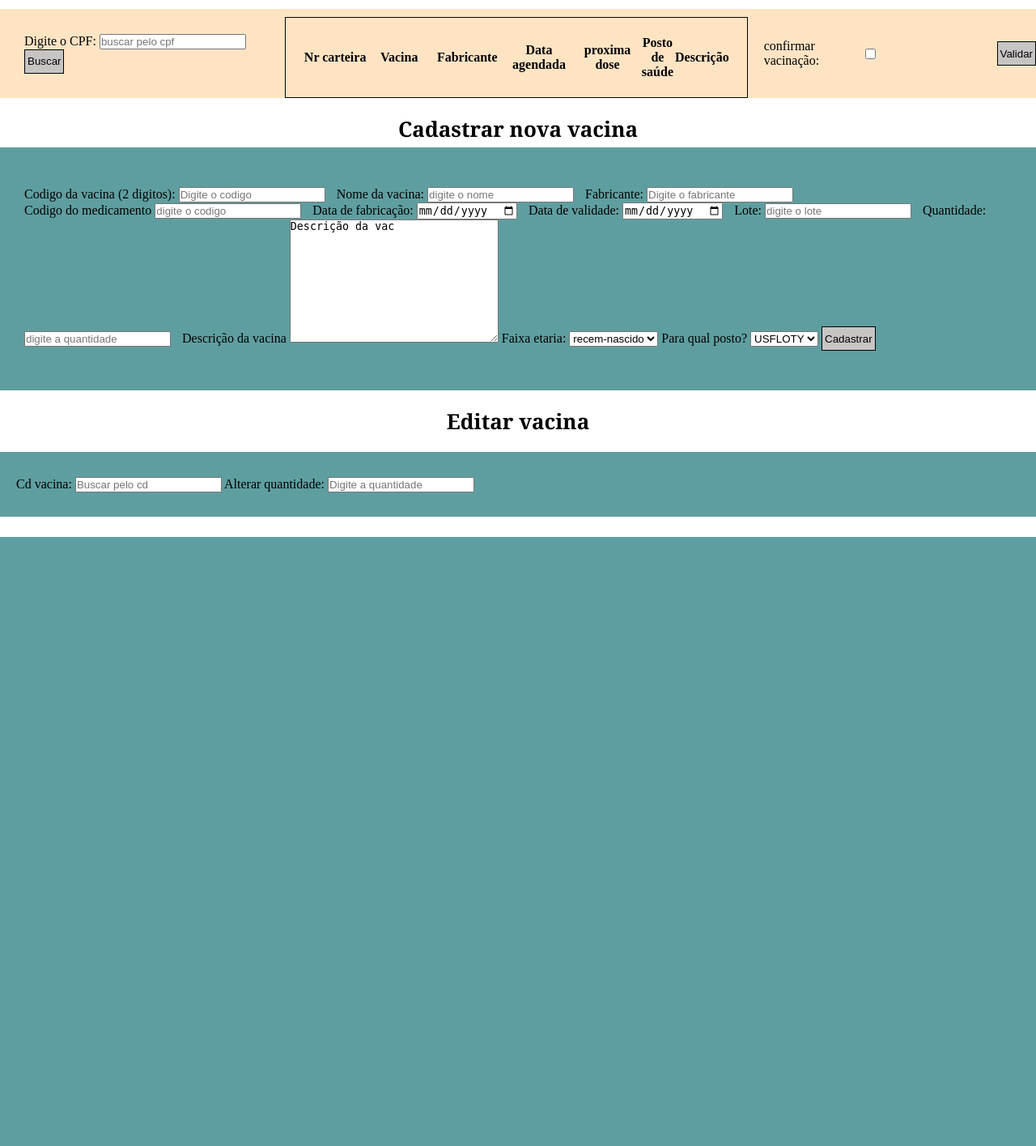
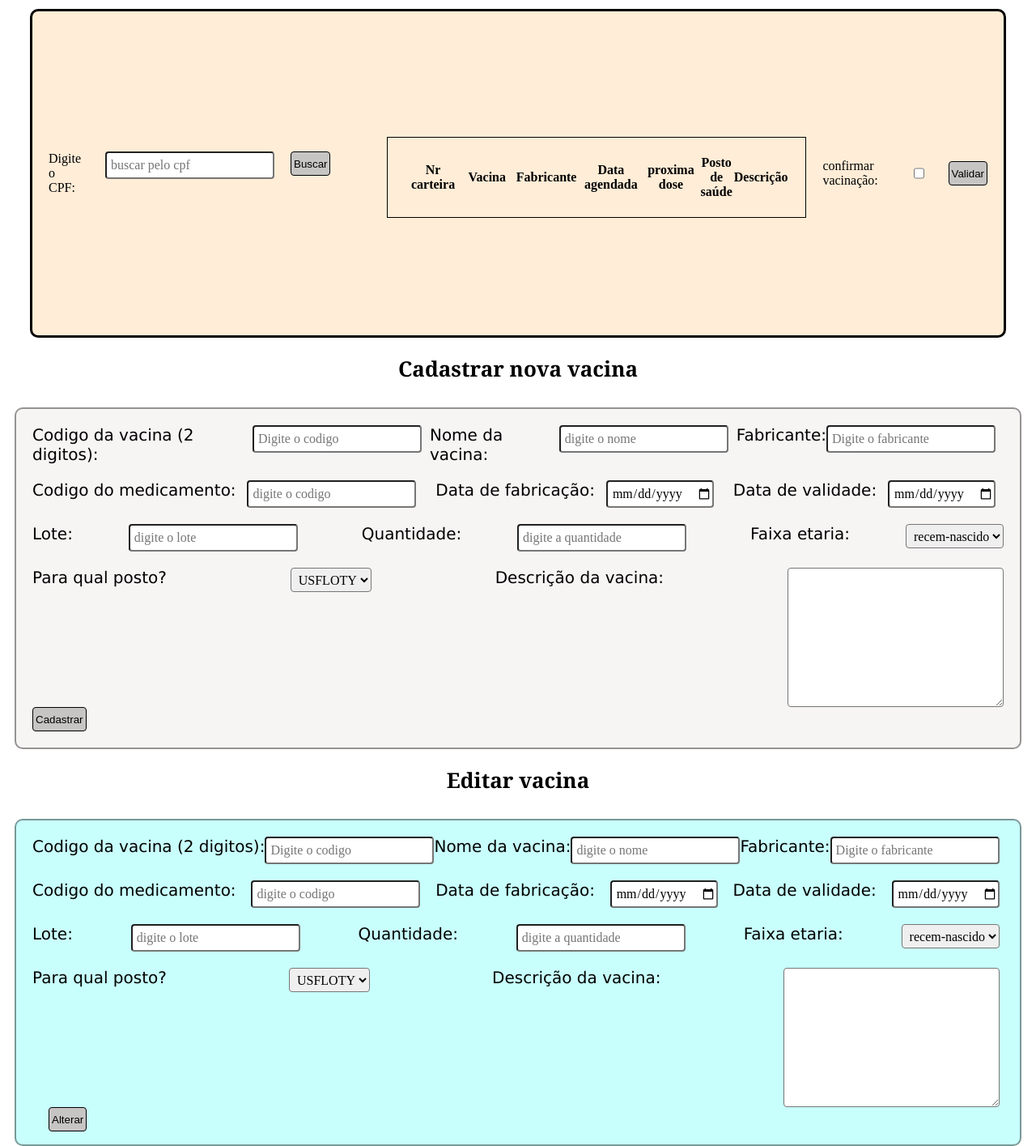
Before and after one commit to matheuscorregiari/Cardlab, a PHP site: page / in a window 1280 px wide. Shown: the part 137-1552 px from the top of the page at 81% size. Before the commit the page ends 800 px from the top, so only its background shows below. Run offline with PHP 8.4, Linux system fonts and the light colour scheme; lists and menus that the app fills with data are empty.

Commit message:
buscando dados do paciente pelo cpf

```diff
--- a/src/screens/Adm/index.html
+++ b/src/screens/Adm/index.html
@@ -7,6 +7,7 @@
     <link rel="stylesheet" href="./style/main.css">
     <script src="https://code.jquery.com/jquery-3.6.0.min.js" integrity="sha256-/xUj+3OJU5yExlq6GSYGSHk7tPXikynS7ogEvDej/m4=" crossorigin="anonymous"></script>
     <script defer src="../../controllers/vaccineController.js"></script>
+    <script defer src="../../controllers/validationVaccine.js"></script>
     <title>Bem vindo adm</title>
 </head>
 <body>
@@ -36,14 +37,17 @@
 
 
         <h3>Validar na carteira de vacina do paciente</h3>
+        <div class="containerValidation">
             <div class="validarPaciente">
-            <form action="" method="POST">
+                <form action="" method="POST" onsubmit="ValidationVaccine.sendData(event)">
+                    <div class="buscarPaciente">
                         <label for="cpf">Digite o CPF:</label>
-                <input type="text" placeholder="buscar pelo cpf">
+                        <input type="text" placeholder="buscar pelo cpf" id="searchCpf">
 
-                <button class="btnBuscar" type="submit">Buscar</button>
+                        <button class="btnBuscar" type="submit" >Buscar</button>
+                    </div>
                 </form>
-            <table class="tabela">
+                <table class="tabela" id="table">
                     <thead>
                         <tr>
                             <th>Nr carteira</th>
@@ -55,19 +59,22 @@
                             <th>Descrição</th>
                         </tr>
                     </thead>
-                <tbody id="body">
-                </tbody>
                 </table>
                 confirmar vacinação:
                 <input type="checkbox">
-
+                <div class="itemBtnValidar">
                     <button class="btnValidar">Validar</button>
                 </div>
+            </div>
+        </div>
+
 
         <h3>Cadastrar nova vacina</h3>
+           <div class="containerCadastrarVacina">
             <div class="cadastrarVacina">
                 <form action="" method="POST" onsubmit="Form.sendForm(event)">
 
+                    <div class="itemCadastrarVacina">
                             <label for="cdvacina">Codigo da vacina (2 digitos):</label>
                             <input type="number" placeholder="Digite o codigo" id="idVaccine">
 
@@ -79,11 +86,11 @@
                             <label for="fbvac">Fabricante:</label>
                             <input type="text" placeholder="Digite o fabricante" id="manufacturerVaccine">
 
+                        </div>
 
 
-                    <br>
-
-                    <label for="cdmedicamento">Codigo do medicamento</label>
+                        <div class="itemCadastrarVacina">
+                            <label for="cdmedicamento">Codigo do medicamento:</label>
                             <input type="number" placeholder="digite o codigo" id="idMedicine">
 
                             <label for="dtfab">Data de fabricação:</label>
@@ -91,15 +98,16 @@
 
                             <label for="dtval">Data de validade:</label>
                             <input type="date" id="dateValidity">
+                        </div>
 
+                        <div class="itemCadastrarVacina">
                             <label for="lote">Lote:</label>
                             <input type="text" placeholder="digite o lote" id="batch">
 
                             <label for="qntvac">Quantidade:</label>
                             <input type="number" placeholder="digite a quantidade" id="amountVaccine">
 
-                    <label for="desc">Descrição da vacina</label>
-                    <textarea name="desc" cols="30" rows="10" id="description">Descrição da vac</textarea>
+
 
                             <label for="categoria">Faixa etaria:</label>
                             <select name="categoria" id="category">
@@ -109,26 +117,83 @@
                                 <option value="adulto">adulto</option>
                                 <option value="idoso">idoso</option>
                             </select>
-
+                        </div>
+                        <div class="itemCadastrarVacina">
                             <label for="posto">Para qual posto?</label>
                             <select name="posto" id="posto">
                                 <option value="01">USFLOTY</option>
                             </select>
 
+                            <label for="desc">Descrição da vacina:</label>
+                            <textarea name="desc" cols="30" rows="10" id="description"></textarea>
+                        </div>
                         <button class="btnCadastrar">Cadastrar</button>
 
                 </form>
             </div>
+        </div>
+        <h3>Editar vacina</h3>
 
-        <h3>Editar vacina</h3>
+        <div class="containerEditarVacina">
             <div class="editarVacina">
                 <form action="" method="POST">
-                <label for="cdvac">Cd vacina:</label>
-                <input type="number" placeholder="Buscar pelo cd">
+                    <div class="itemCadastrarVacina">
+                        <label for="cdvacina">Codigo da vacina (2 digitos):</label>
+                        <input type="number" placeholder="Digite o codigo" id="idVaccine">
 
-                <label for="qntvac">Alterar quantidade:</label>
-                <input type="number" placeholder="Digite a quantidade">
+
+                        <label for="nmvacina">Nome da vacina:</label>
+                        <input type="text" placeholder="digite o nome" id="nameVaccine">
+
+
+                        <label for="fbvac">Fabricante:</label>
+                        <input type="text" placeholder="Digite o fabricante" id="manufacturerVaccine">
+
+                    </div>
+
+
+                    <div class="itemCadastrarVacina">
+                        <label for="cdmedicamento">Codigo do medicamento:</label>
+                        <input type="number" placeholder="digite o codigo" id="idMedicine">
+
+                        <label for="dtfab">Data de fabricação:</label>
+                        <input type="date" id="dateManufacturer">
+
+                        <label for="dtval">Data de validade:</label>
+                        <input type="date" id="dateValidity">
+                    </div>
+
+                    <div class="itemCadastrarVacina">
+                        <label for="lote">Lote:</label>
+                        <input type="text" placeholder="digite o lote" id="batch">
+
+                        <label for="qntvac">Quantidade:</label>
+                        <input type="number" placeholder="digite a quantidade" id="amountVaccine">
+
+
+
+                        <label for="categoria">Faixa etaria:</label>
+                        <select name="categoria" id="category">
+                            <option value="recem-nascido">recem-nascido</option>
+                            <option value="criança">criança</option>
+                            <option value="adolescente">adolescente</option>
+                            <option value="adulto">adulto</option>
+                            <option value="idoso">idoso</option>
+                        </select>
+                    </div>
+                    <div class="itemCadastrarVacina">
+                        <label for="posto">Para qual posto?</label>
+                        <select name="posto" id="posto">
+                            <option value="01">USFLOTY</option>
+                        </select>
+
+                        <label for="desc">Descrição da vacina:</label>
+                        <textarea name="desc" cols="30" rows="10" id="description"></textarea>
+                    </div>
+                    <button class="btnBuscar">Alterar</button>
+
                 </form>
+            </div>
         </div>
     </main>
 
--- a/src/screens/Adm/style/main.css
+++ b/src/screens/Adm/style/main.css
@@ -80,35 +80,78 @@ h3{
     margin-top: 20px;
 }
 
+* input , select {
+    border-radius: 4px;
+    height: 30px;
+    font-size: 16px;
+    font-family: 'Times New Roman', Times, serif;
+    padding-left: 5px;
+}
+
+* textarea{
+    border-radius: 4px;
+    font-size: 14px;
+    font-family: 'Times New Roman', Times, serif;
+    padding: 5px;
+}
+
+/* Validar paciente*/
+
+.containerValidation{
+    display: flex;
+    justify-content: center;
+    align-items: center;
+}
 
 .validarPaciente{
     margin-top: 10px;
     display: flex;
-    justify-content: flex-start;
-    background-color: bisque;
+    background-color: rgb(255, 237, 215);
     align-items: center;
-    padding-left: 30px;
+    width: 1200px;
+    height: 400px;
+    border: 3px solid black;
+    border-radius: 10px;
+
 }
 
-.validarPaciente .btnBuscar{
+.validarPaciente .buscarPaciente{
+    display: flex;
+    margin-left: 20px;
+}
+
+
+.buscarPaciente input{
+    margin-left: 30px;
+}
+
+.validarPaciente .itemBtnValidar{
+    display: flex;
+    margin-right: 20px;
+}
+
+.btnBuscar{
     height: 30px;
     background-color: rgb(199, 196, 196);
     color: black;
     border: 1px solid black;
     padding-left: 3px;
     padding-right: 3px;
+    margin-right: 20px;
+    margin-left: 20px;
+    border-radius: 4px;
 }
 
-.validarPaciente .btnBuscar:hover{
+.btnBuscar:hover{
     background-color: cornflowerblue;
     color: white;
 }
 
-.tabela{
+.validarPaciente .tabela{
     border: 1px solid black;
     margin-top: 10px;
     padding: 20px;
-    margin-left: 20px;
+    margin-left: 50px;
     margin-right: 20px;
 
 }
@@ -122,13 +165,15 @@ h3{
 }
 
 .validarPaciente .btnValidar{
-    min-height: 30px;
+    height: 30px;
     background-color: rgb(199, 196, 196);
     color: black;
     border: 1px solid black;
-    margin-left: 150px;
     padding-left:3px;
     padding-right:3px ;
+    margin-left: 30px;
+
+    border-radius: 4px;
 }
 
 .validarPaciente .btnValidar:hover{
@@ -136,18 +181,34 @@ h3{
     color: white;
     border: 2px solid black;
 }
-/*Cadastrar vacina*/
+
+
+                    /*Cadastrar vacina*/
+
+
+
+.containerCadastrarVacina{
+    display: flex;
+
+    justify-content: center;
+    margin-top: 20px;
+    flex-wrap: wrap;
+}
 
 .cadastrarVacina{
+    margin-top: 10px;
     display: flex;
-    flex-direction: row;
-    justify-content: space-between;
-    align-items: center;
-    background-color: cadetblue;
-    margin-top: 5px;
-    padding-left: 30px;
+    background-color: rgb(255, 237, 215);
 
-    height:300px ;
+    width: 1200px;
+    min-height: 400px;
+    padding-left: 20px;
+    padding-right: 20px;
+    border: 3px solid black;
+    background-color: rgb(247, 244, 244);
+    border: 2px solid rgb(0,0 ,0 , 0.4);
+    border-radius: 10px;
+
 }
 
 .cadastrarVacina input{
@@ -161,6 +222,8 @@ h3{
     border: 1px solid black;
     padding-right: 3px;
     padding-left: 3px;
+    border-radius: 4px;
+    margin-bottom: 20px;
 }
 
 .cadastrarVacina .btnCadastrar:hover{
@@ -168,12 +231,41 @@ h3{
     color: white;
 }
 
+
+.itemCadastrarVacina{
+    display: flex;
+    margin-top: 20px;
+    justify-content: space-between;
+    font-size: 20px;
+    font-family: Verdana, Geneva, Tahoma, sans-serif;
+
+}
+
+
+
+        /* Editar vacina */
+
+.containerEditarVacina{
+    display: flex;
+    align-items: center;
+    justify-content: center;
+    margin-top: 20px;
+    flex-wrap: wrap;
+}
+
+
+
 .editarVacina{
+    margin-top: 10px;
     display: flex;
-    background-color: cadetblue;
+    background-color: rgb(200, 255, 252);
+
+    width: 1200px;
+    min-height: 400px;
     padding-left: 20px;
     padding-right: 20px;
-    margin-top: 20px;
-    min-height: 80px;
-    align-items: center;
+    border: 3px solid black;
+    border: 2px solid rgb(0,0 ,0 , 0.4);
+    border-radius: 10px;
+
 }
```
Also changed, not shown: src/controllers/vaccineController.js (+35 -5 lines), src/controllers/validationVaccine.js (added, +44 -0 lines), src/service/vaccineService.php (+14 -4 lines), src/service/validationVaccineService.php (added, +50 -0 lines), src/screens/Adm/style/responsive.css (added). Lines whose indentation alone changed are shown as unchanged.
